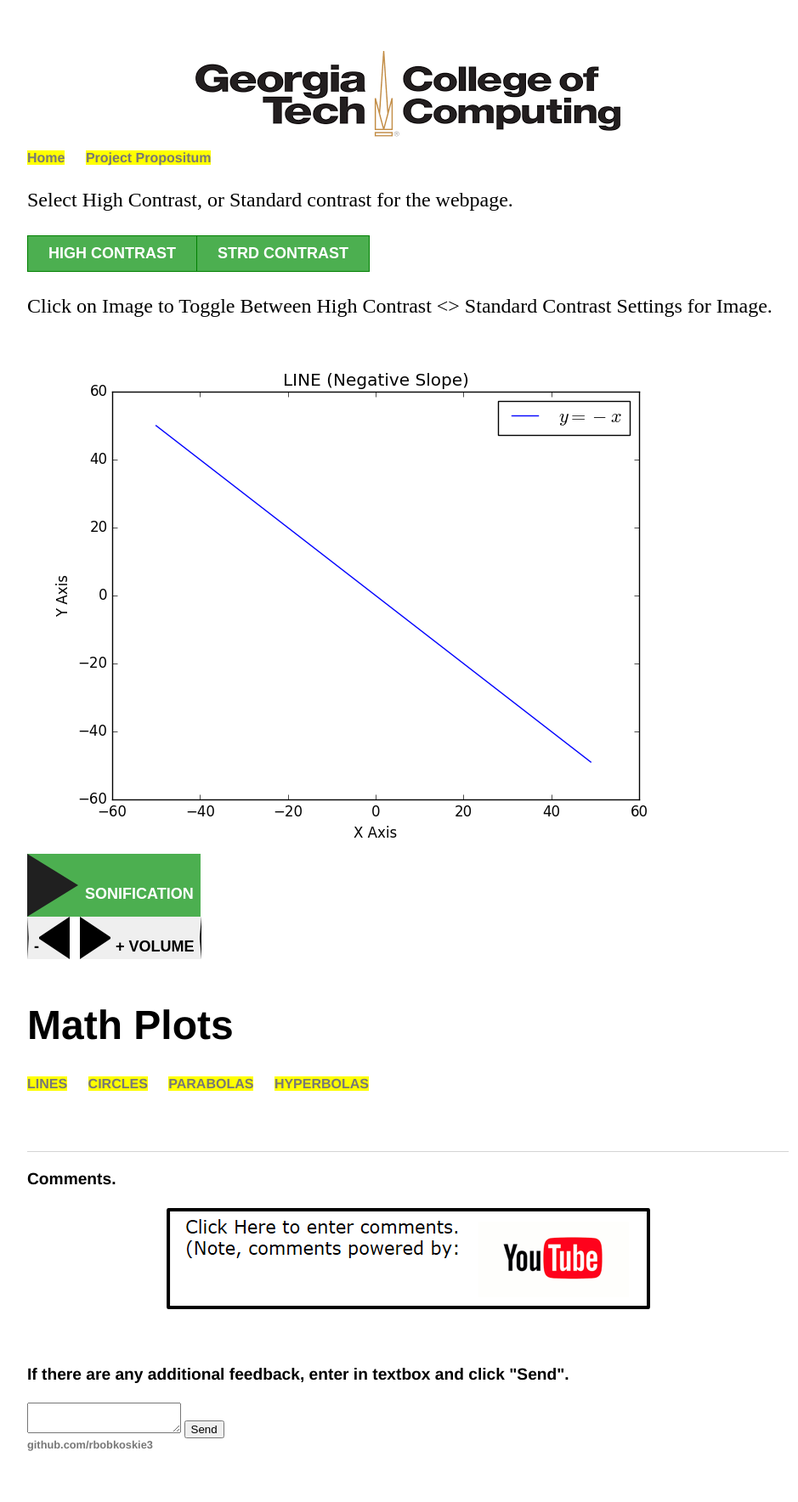
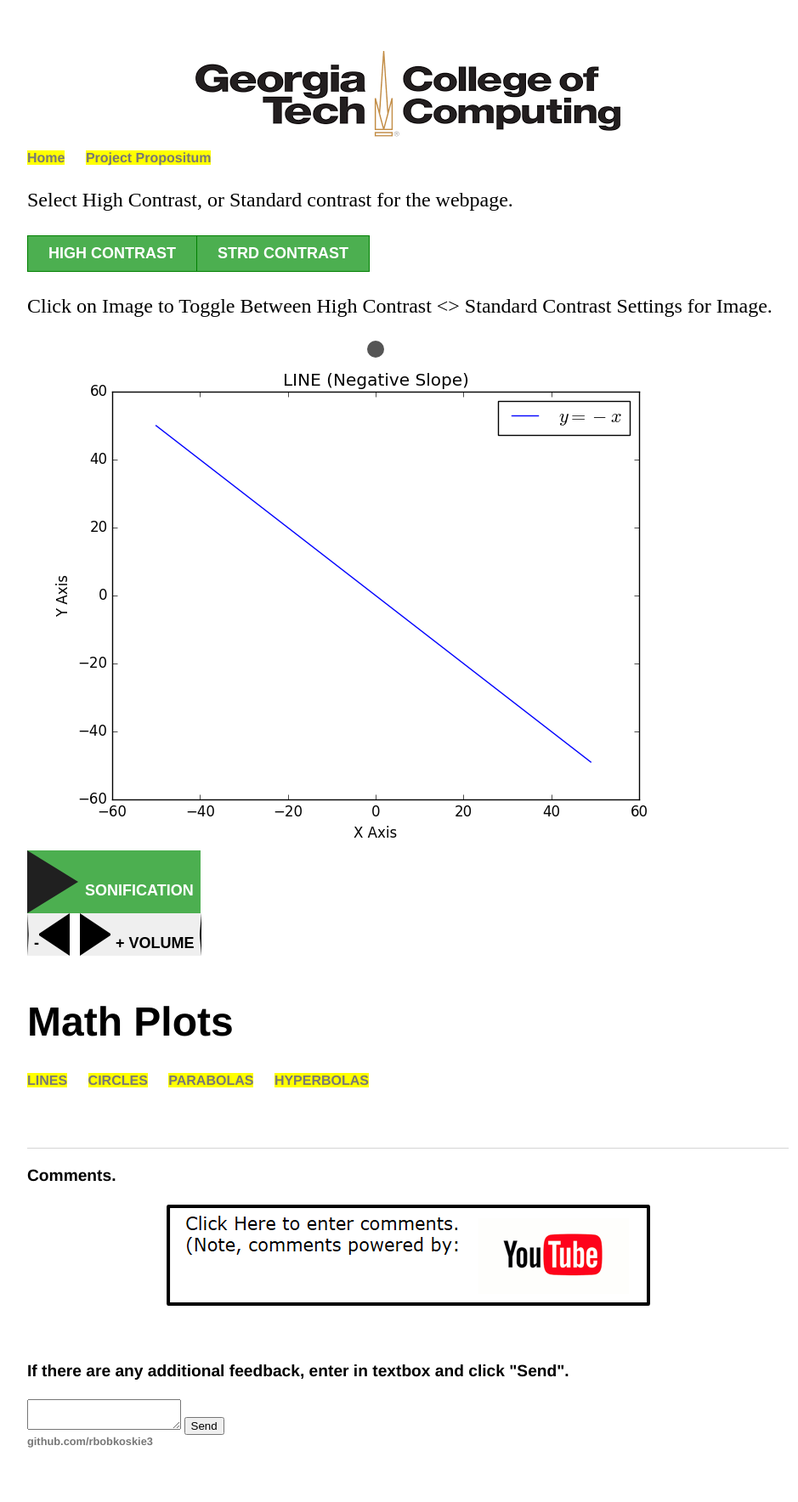
Before and after one commit to rbobkoskie3/rbobkoskie3.github.io, a Jekyll site: the page built from fixes/index.html, in a window 1280 px wide. Shown: the whole page at 85% size, without its empty margins (160-1099 px from the left). Built offline with Jekyll 4.4.1, drawn with Linux system fonts in a browser that asks for light colours.

Commit message:
Add files via upload

```diff
--- a/fixes/index.html
+++ b/fixes/index.html
@@ -39,7 +39,7 @@
                 margin: auto;
         }
 
-        .myContainer {
+        #myContainer {
                 // width: 100%;
                 // height: 100%;
                 width: 800px;
@@ -50,7 +50,7 @@
                 // background-color: black;
         }
 
-        .myAnimation {
+        #myAnimation {
                 width: 20px;
                 height: 20px;
                 // top: 8px;
@@ -150,8 +150,8 @@
     <!-- img src="\images\ST_Circle.png" title="Graph of a Circle w/o High Contrast" -->
     <div><p>Click on Image to Toggle Between High Contrast <> Standard Contrast Settings for Image.</div></p>
 
-
-        <img class="myContainer" src="https://rbobkoskie3.github.io/images/ST_Neg_Line.png"
+    <div id="myContainer">
+        <img class="center" src="https://rbobkoskie3.github.io/images/ST_Neg_Line.png"
              title="Click on Image to Toggle Between High Contrast <> Standard Contrast" id="img_1" onclick = "change();"/>
         <script>
                 function change() {
@@ -164,7 +164,7 @@
 
         <audio id="audio" src="https://rbobkoskie3.github.io/sounds/line_neg.mp4"></audio>
         <div id ="myAnimation"></div>
-
+        </div>
         <script>
                 var audio = document.getElementById("audio");
                 audio.volume = 0.4;
```
